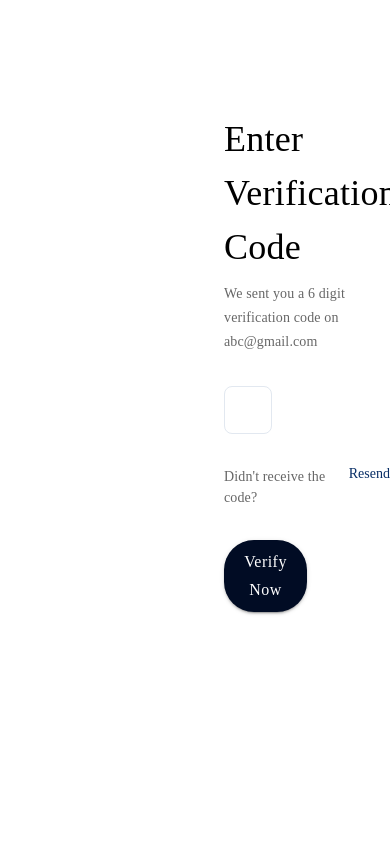
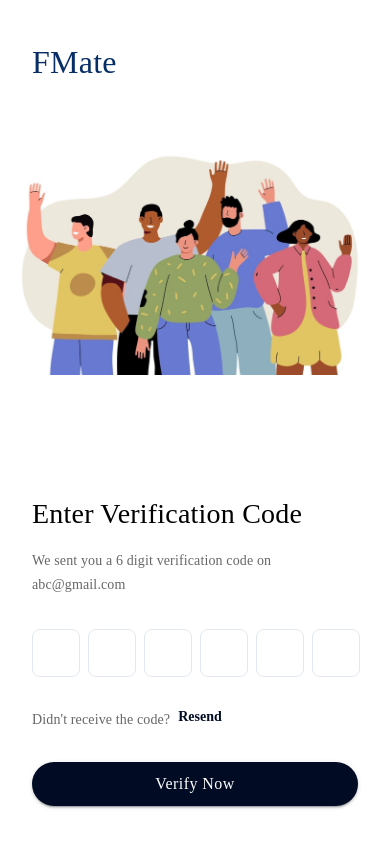
Before and after one commit to Anjaliicode/FMate, a React (Vite) app: page /verificationcode in a window 390 px wide. Built offline with nearby package versions, Linux system fonts and the light colour scheme.

Commit message:
fixed mobile view styling

```diff
--- a/src/App.jsx
+++ b/src/App.jsx
@@ -4,6 +4,7 @@ import EmailVerificationPage from "./components/EmailVerificationPage";
 import FlatListingsPage from "./components/FlatListing";
 import VerificationCodePage from "./components/VerificationCodePage";
 import RoomRequirementForm from './components/RoomRequirement';
+
 import './App.css'
 
 function App() {
@@ -15,6 +16,7 @@ function App() {
         <Route path="/verificationcode" element={<VerificationCodePage />} />
         <Route path="/flatlistings" element={<FlatListingsPage />} />
         <Route path="/roomrequirements" element={<RoomRequirementForm/>} />
+
       </Routes>
     </BrowserRouter>
   );
--- a/src/components/VerificationCodePage.jsx
+++ b/src/components/VerificationCodePage.jsx
@@ -14,20 +14,19 @@ const VerificationCodePage = () => {
       sx={{
         height: "100vh",
         display: "flex",
+        flexDirection: { xs: "column", md: "row" },
         backgroundColor: "#ffffff",
-        overflow: "hidden",
-        // border: "2px solid black",
+        overflow: {md:"hidden"},
       }}
     >
       {/* Left Section with Logo and Image */}
       <Box
         sx={{
-          flex: { xs: "1", md: "0.5" },
-          display: { xs: "none", md: "flex" },
+          flex: { xs: "0 0 auto", md: "0.5" },
+          display: "flex",
           flexDirection: "column",
-          // p: 4,
           position: "relative",
-          border: "2px solid black",
+          height: { xs: "35vh", md: "100vh" },
         }}
       >
         <Typography
@@ -35,7 +34,7 @@ const VerificationCodePage = () => {
           sx={{
             fontFamily: "Poppins",
             fontWeight: 500,
-            fontSize: "40px",
+            fontSize: { xs: "32px", md: "40px" },
             lineHeight: "60px",
             color: "#082E66",
             p: 4,
@@ -47,13 +46,12 @@ const VerificationCodePage = () => {
         <Box
           sx={{
             display: "flex",
-            alignItems: "flex-end",
-            justifyContent: "flex-end",
+            alignItems: { xs: "center", md: "flex-end" },
+            justifyContent: { xs: "center", md: "flex-end" },
             height: "100%",
             width: "100%",
             position: "relative",
-            // top:"60px",
-            right: "70px",
+            right: { xs: 0, md: "70px" },
           }}
         >
           <img
@@ -61,8 +59,8 @@ const VerificationCodePage = () => {
             alt="Students waving"
             style={{
               width: "90%",
-              maxHeight: "100vh",
-              objectFit: "cover",
+              maxHeight: "100%",
+              objectFit: "contain",
             }}
           />
         </Box>
@@ -74,10 +72,9 @@ const VerificationCodePage = () => {
           flex: { xs: "1", md: "1" },
           display: "flex",
           flexDirection: "column",
-
-          pt: 14,
-          pl: 28,
-
+          pt: { xs: 24, md: 20 },
+          pl: { xs: 4, md: 28 },
+          pr: { xs: 4, md: 0 },
           maxWidth: { xs: "100%", md: "900px" },
         }}
       >
@@ -86,7 +83,7 @@ const VerificationCodePage = () => {
           sx={{
             fontFamily: "Poppins",
             fontWeight: 400,
-            fontSize: "36px",
+            fontSize: { xs: "28px", md: "36px" },
             lineHeight: "54px",
             mb: 1,
           }}
@@ -112,12 +109,14 @@ const VerificationCodePage = () => {
         <Box
           sx={{
             display: "flex",
-            gap: 2,
+            gap: 1,
             mb: 4,
-            justifyContent: "space-between",
+            justifyContent: { xs: "space-between", md: "flex-start" },
           }}
         >
+          {Array.from({ length: 6 }, (_, index) => (
             <input
+              key={index}
               type="text"
               style={{
                 width: "48px",
@@ -130,11 +129,12 @@ const VerificationCodePage = () => {
               }}
               maxLength={1}
             />
+          ))}
         </Box>
+
         <Box
           sx={{
             display: "flex",
-            //  py:1,
             gap: 1,
           }}
         >
@@ -152,9 +152,9 @@ const VerificationCodePage = () => {
             sx={{
               fontFamily: "Poppins",
               fontSize: "14px",
-              color: "#082E66",
+              color: "#010C24",
               textDecoration: "none",
-              fontWeight: 500,
+              fontWeight: 600,
               "&:hover": {
                 textDecoration: "underline",
               },
@@ -166,8 +166,6 @@ const VerificationCodePage = () => {
 
         <Button
           variant="contained"
-          width="50%"
-          // fullWidth
           onClick={flatlisthandle}
           sx={{
             backgroundColor: "#010C24",
@@ -180,7 +178,7 @@ const VerificationCodePage = () => {
             fontWeight: 500,
             fontSize: "16px",
             mb: 3,
-            width: "50%",
+            width: { xs: "100%", md: "30%" },
             "&:hover": {
               backgroundColor: "#2A2A43",
             },
```
Lines whose indentation alone changed are shown as unchanged.
